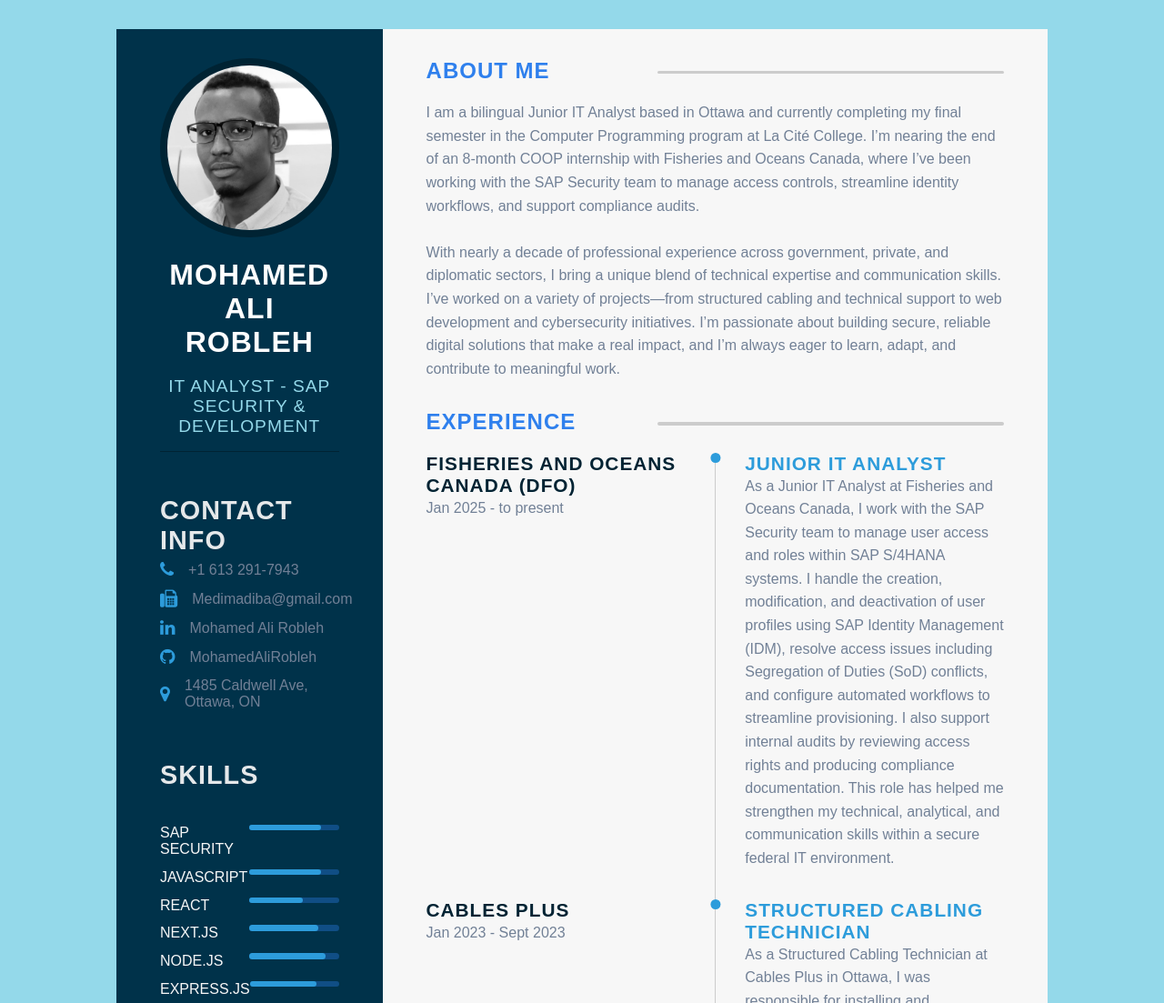
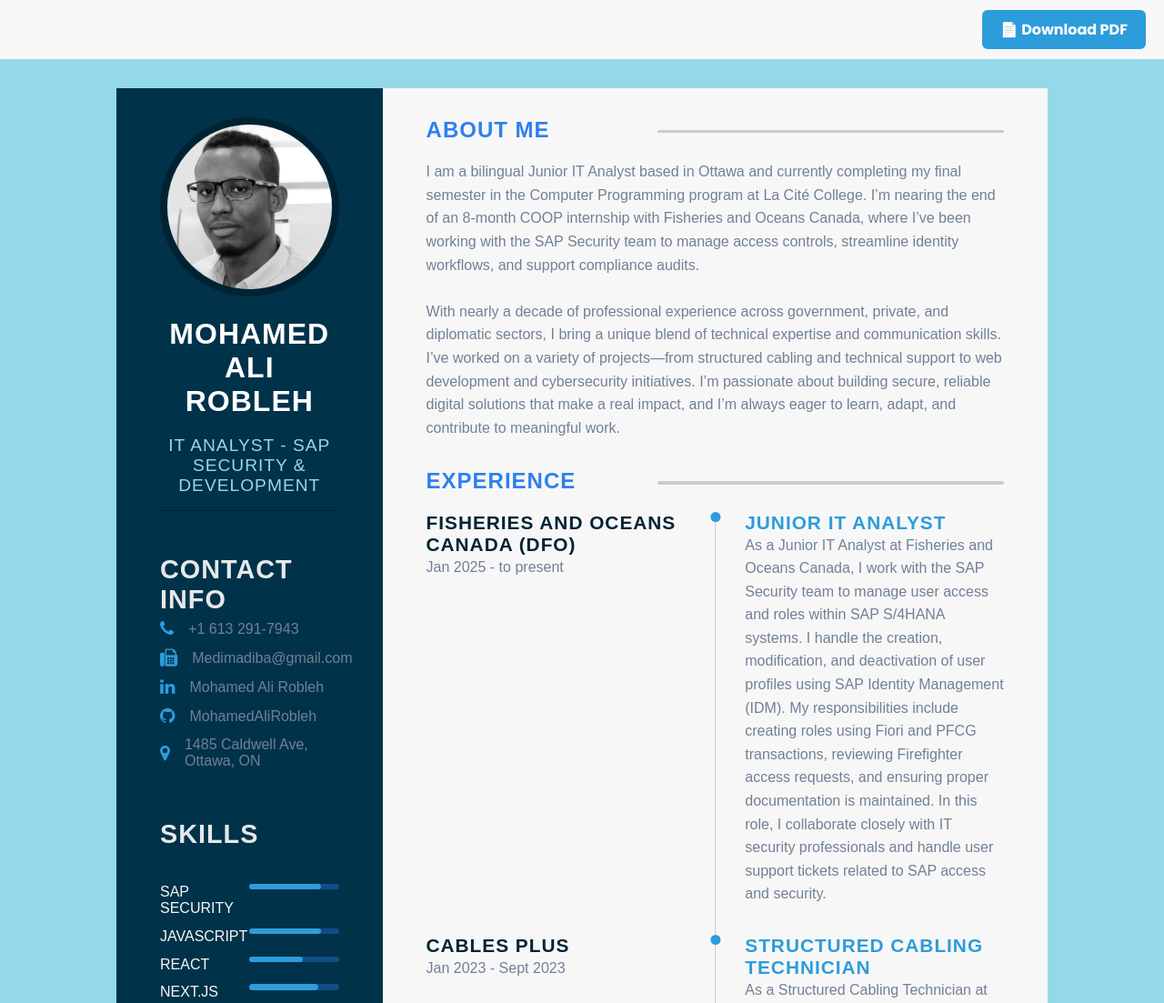
Before and after one commit to MohamedAliRobleh/portfolio, a plain HTML site: page index.html in a window 1280 px wide. Shown: the top 1103 px of the page at 91% size. Drawn offline with Linux system fonts and the light colour scheme.

Commit message:
Add files via upload

```diff
--- a/index.html
+++ b/index.html
@@ -15,6 +15,12 @@
 </head>
 
 <body>
+    <div class="download-button-wrapper">
+        <a href="MohamedAliRobleh-resume.pdf" class="download-btn" download>
+            📄 Download PDF
+        </a>
+    </div>
+
     <main class="main-content">
         <section class="left-section">
             <div class="left-content">
@@ -144,7 +150,20 @@
                 </div>
                 <div class="references-section">
                     <h3 class="main-title">References</h3>
-
+                    <div class="referee">
+                        <h6 class="sub-title">Ranjana Verma</h6>
+                        <p class="sup-para">Technical Advisor SAP Security <br> Fisheries and Oceans Canada (DFO) </p>
+                        <ul>
+                            <li>
+                                <i class="fa fa-phone"></i>
+                                +1 343 576-2916
+                            </li>
+                            <li>
+                                <i class="fa fa-fax"></i>
+                                Ranjana.verma@dfo-mpo.gc.ca
+                            </li>
+                        </ul>
+                    </div>
                     <div class="referee">
                         <h6 class="sub-title">Joia Starks</h6>
                         <p class="sup-para">Assistant Cultural Affairs Officer <br>U.S. Embassy Bogota</p>
@@ -210,11 +229,11 @@
                                     As a Junior IT Analyst at Fisheries and Oceans Canada, I work with the SAP Security
                                     team to manage user access and roles within SAP S/4HANA systems. I handle the
                                     creation, modification, and deactivation of user profiles using SAP Identity
-                                    Management (IDM), resolve access issues including Segregation of Duties (SoD)
-                                    conflicts, and configure automated workflows to streamline provisioning. I also
-                                    support internal audits by reviewing access rights and producing compliance
-                                    documentation. This role has helped me strengthen my technical, analytical, and
-                                    communication skills within a secure federal IT environment. </p>
+                                    Management (IDM). My responsibilities include creating roles using Fiori and PFCG
+                                    transactions, reviewing Firefighter access requests, and ensuring proper
+                                    documentation is maintained. In this role, I collaborate closely with IT security
+                                    professionals and handle user support tickets related to SAP access and security.
+                                </p>
                             </div>
                         </div>
                     </div>
--- a/styles.css
+++ b/styles.css
@@ -320,3 +320,25 @@ body {
         font-size: 1.5rem;
     }
 }
+
+
+.download-button-wrapper {
+    text-align: right;
+    padding: 20px;
+    background-color: #f7f7f7;
+}
+
+.download-btn {
+    background-color: #2d9cdb;
+    color: white;
+    padding: 10px 20px;
+    text-decoration: none;
+    border-radius: 6px;
+    font-weight: bold;
+    font-family: "Poppins", sans-serif;
+    transition: background-color 0.3s ease;
+}
+
+.download-btn:hover {
+    background-color: #1a7bbd;
+}
```
Also changed, not shown: 1 other file.
